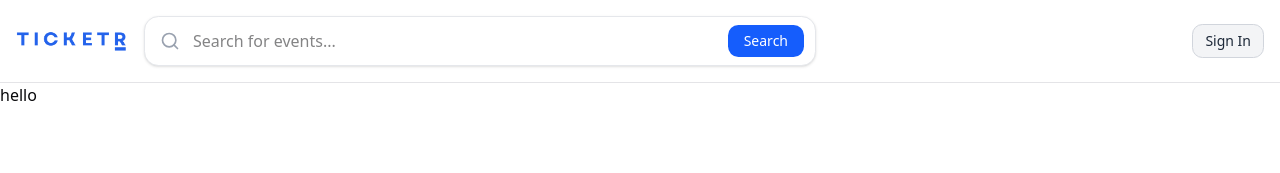
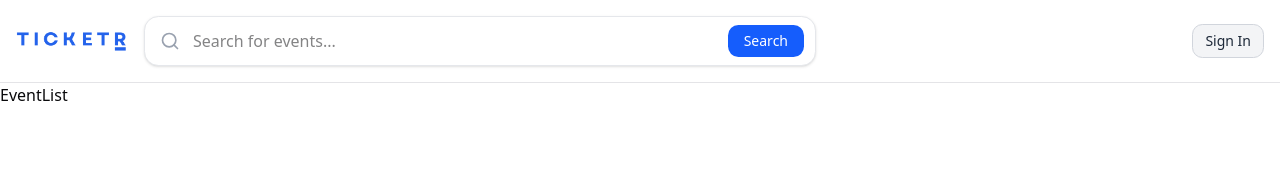
Before and after one commit to engmoha1717/tikit-mplace, a Next.js app: page / in a window 1280 px wide. Shown: the top 173 px of the page. Built offline with nearby package versions, Linux system fonts and the light colour scheme; no server answers.

Commit message:
first init is ok

```diff
--- a/app/page.tsx
+++ b/app/page.tsx
@@ -1,10 +1,8 @@
 
 export default function Home() {
-
-  console.log("Clerk publishable key:", process.env.NEXT_PUBLIC_CLERK_PUBLISHABLE_KEY);
   return (
-    <div>
-      hello
+    <div className="">
+      EventList
     </div>
   );
 }
--- a/components/SyncUserWithConvex.tsx
+++ b/components/SyncUserWithConvex.tsx
@@ -1,18 +1,16 @@
 "use client";
+
 import { api } from "@/convex/_generated/api";
-import { useUser } from "@clerk/clerk-react";
+import { useUser } from "@clerk/nextjs";
 import { useMutation } from "convex/react";
 import { useEffect } from "react";
 
-
 export default function SyncUserWithConvex() {
-    const {user} = useUser()
+  const { user } = useUser();
   const updateUser = useMutation(api.users.updateUser);
 
   useEffect(() => {
-
     if (!user) return;
-
 
     const syncUser = async () => {
       try {
@@ -26,9 +24,8 @@ export default function SyncUserWithConvex() {
       }
     };
 
+    syncUser();
+  }, [user, updateUser]);
 
-        syncUser()
-    },[user, updateUser])
-
-    return null
+  return null;
 }
```
Lines whose indentation alone changed are shown as unchanged.
